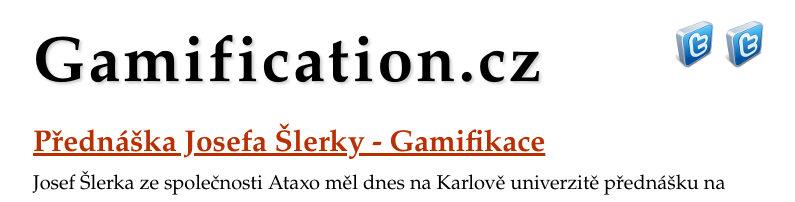
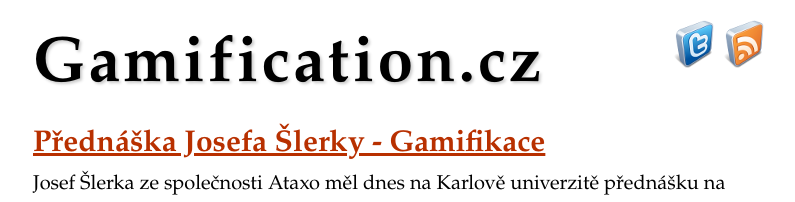
Before and after one commit to pavelbier/Gamification.cz, a Jekyll site: the page built from index.html, in a window 1280 px wide. Shown: the top 202 px of the page, without its empty margins (247-1042 px from the left). Built offline with Jekyll 4.4.1, drawn with Linux system fonts in a browser that asks for light colours.

Commit message:
oprava css u panelu

```diff
--- a/css/style.css
+++ b/css/style.css
@@ -87,7 +87,7 @@
   display:none;
 }
 
-#rss {
+#panel #rss {
   background:url('/img/rss.png') left top no-repeat;
 }
 
```
